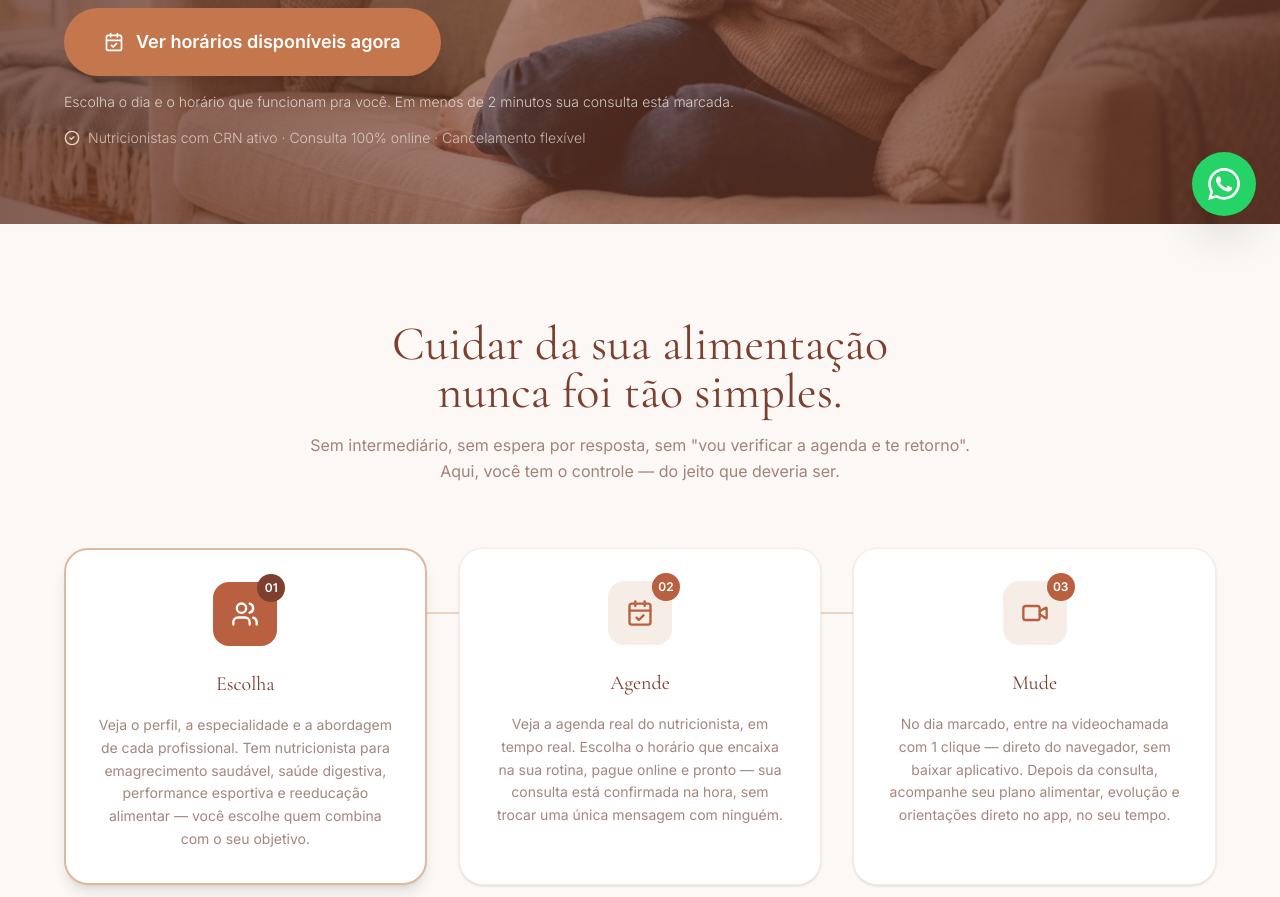
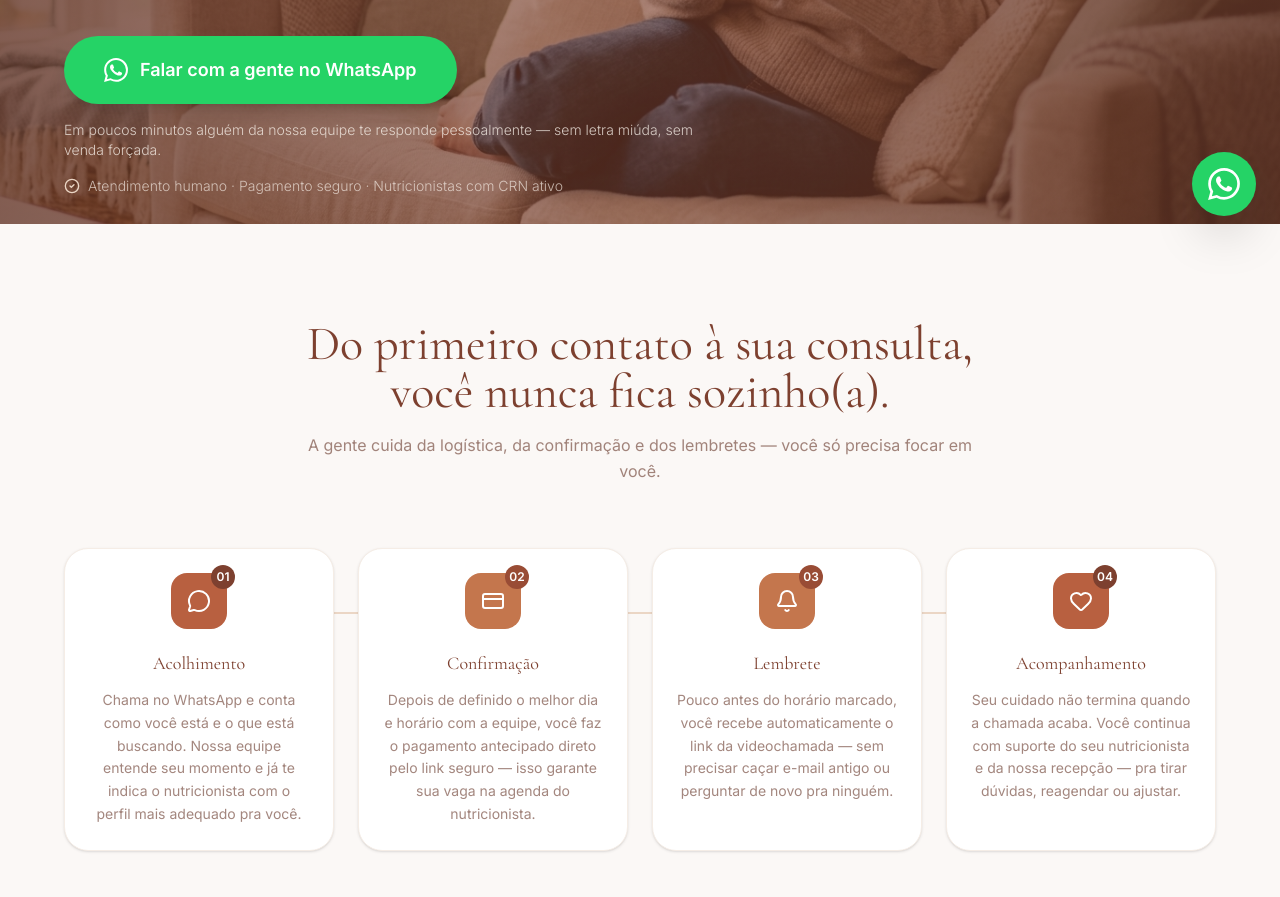
Before and after one commit to arthursl12/bhrunaestetica, a React (Vite) app: page /nutrionline in a window 1280 px wide. Shown: the part 560-1457 px from the top of the page. Built offline with nearby package versions, Linux system fonts and the light colour scheme; a web font is replaced by a local one.

Commit message:
Revise NutriOnline to hybrid model: WhatsApp CTAs, 4-step flow, new FAQ

```diff
--- a/src/NutriOnlinePage.tsx
+++ b/src/NutriOnlinePage.tsx
@@ -23,7 +23,8 @@ import {
   Zap,
   RefreshCw,
   Utensils,
-  Stethoscope
+  Stethoscope,
+  Bell
 } from 'lucide-react';
 import {
   Footer,
@@ -37,41 +38,41 @@ import { WHATSAPP_LINK } from './components/Shared';
 import TeamCarousel from './components/TeamCarousel';
 import { nutricionistas } from './data/nutricionistas';
 
-const NUTRI_WHATSAPP_LINK = `${WHATSAPP_LINK}?text=Olá!%20Tenho%20interesse%20na%20consulta%20nutricional%20online.%20Gostaria%20de%20agendar%20minha%20primeira%20consulta.`;
+const NUTRI_WHATSAPP_LINK = `${WHATSAPP_LINK}?text=Olá!%20Tenho%20interesse%20na%20consulta%20nutricional%20online.%20Gostaria%20de%20falar%20com%20alguém%20da%20equipe.`;
 
 const NutriOnlinePage = () => {
   const [openFaq, setOpenFaq] = useState<number | null>(null);
 
   const faqs = [
     {
-      q: "E se eu precisar remarcar minha consulta?",
-      a: "Sem problema. Você pode reagendar com até 24h de antecedência direto pelo app, sem precisar ligar ou justificar nada pra ninguém.",
+      q: "Por que preciso pagar antes de ter a consulta confirmada?",
+      a: "O pagamento antecipado é o que garante sua vaga na agenda do nutricionista escolhido — sem ele, o horário fica sujeito a disponibilidade até você concluir a reserva. É simples, seguro e feito por um link oficial, sem risco.",
       isSecurity: false
     },
     {
-      q: "Como recebo meu plano alimentar depois da consulta?",
-      a: "Tudo direto no seu celular. Seu nutricionista monta o plano e envia pelo app — você acessa quando quiser, de onde estiver.",
+      q: "Vou realmente falar com uma pessoa no WhatsApp, ou é um robô?",
+      a: "Uma pessoa de verdade da nossa equipe. Ela vai entender seu momento, tirar suas dúvidas e te ajudar a escolher o nutricionista e o horário mais adequados — nada de respostas automáticas genéricas.",
       isSecurity: false
     },
     {
-      q: "Preciso baixar algum aplicativo pra fazer a consulta?",
-      a: "Não. A videochamada acontece direto pelo navegador, com 1 clique. Simples assim.",
+      q: "Como recebo o link da minha consulta no dia marcado?",
+      a: "Você não precisa fazer nada. Pouco antes do horário, nosso sistema envia automaticamente o link da videochamada pra você, direto no WhatsApp ou e-mail cadastrado.",
       isSecurity: false
     },
     {
-      q: "E se eu não gostar do nutricionista que escolhi?",
-      a: "Você pode trocar de profissional quando quiser. O objetivo aqui é que você se sinta confortável e acompanhado — não preso a nada.",
+      q: "E se eu precisar remarcar depois de já ter pago?",
+      a: "Sem problema — é só falar com a nossa equipe pelo WhatsApp e a gente reorganiza seu horário com a maior flexibilidade possível.",
       isSecurity: false
     },
     {
-      q: "Os nutricionistas são realmente qualificados?",
-      a: "Sim. Todos têm registro ativo no CRN e passam por verificação de formação antes de entrar na plataforma.",
-      isSecurity: true
+      q: "Depois da consulta, eu fico sem suporte até a próxima?",
+      a: "Não. Você continua com acompanhamento tanto do seu nutricionista quanto da nossa recepção sempre que precisar — dúvidas sobre o plano, ajustes ou orientações não esperam até a próxima consulta.",
+      isSecurity: false
     },
     {
-      q: "Vou precisar seguir uma dieta super restrita?",
-      a: "Não trabalhamos com restrição extrema nem promessas milagrosas. O foco é um plano alimentar sustentável, que funciona na sua rotina real — sem sofrimento.",
-      isSecurity: false
+      q: "É seguro pagar antes de falar com o nutricionista diretamente?",
+      a: "Sim. O pagamento é feito por um link seguro após a triagem com nossa equipe, que já confirma o profissional e o horário certos pra você — o valor só garante o que já foi combinado na conversa.",
+      isSecurity: true
     }
   ];
 
@@ -93,27 +94,29 @@ const NutriOnlinePage = () => {
                 Nutrição Online
               </span>
               <h1 className="text-4xl md:text-5xl lg:text-6xl font-serif text-white mb-6 leading-tight">
-                Nutrição que cabe na sua rotina, <br />
-                <span className="text-brand-200">sem dietas malucas.</span>
+                Nutrição real, com gente de verdade <br />
+                <span className="text-brand-200">te acompanhando do primeiro "oi".</span>
               </h1>
               <p className="text-lg text-brand-100/90 mb-10 leading-relaxed font-light">
-                Agende sua consulta em tempo real, converse com um nutricionista de verdade por videochamada e receba seu plano alimentar direto no celular. Sem ligação, sem espera, sem burocracia no WhatsApp.
+                Fale agora com nossa equipe pelo WhatsApp, conte um pouco do seu momento e a gente te ajuda a encontrar o nutricionista e o horário ideais. Sem formulário, sem robô, sem enrolação.
               </p>
               <div className="space-y-4">
                 <a
-                  href="#horarios"
-                  className="inline-flex items-center justify-center w-full md:w-auto px-10 py-5 text-lg font-bold text-center text-white bg-[#c4764d] rounded-full hover:bg-[#994c35] transition-all shadow-xl hover:shadow-2xl transform hover:-translate-y-1"
-                  onClick={() => trackEvent('cta_hero_ver_horarios_nutri')}
+                  href={NUTRI_WHATSAPP_LINK}
+                  target="_blank"
+                  rel="noopener noreferrer"
+                  className="inline-flex items-center justify-center gap-3 w-full md:w-auto px-10 py-5 text-lg font-bold text-center text-white bg-[#25D366] rounded-full hover:bg-[#128C7E] transition-all shadow-xl hover:shadow-2xl transform hover:-translate-y-1"
+                  onClick={() => trackEvent('cta_hero_whatsapp_nutri')}
                 >
-                  <CalendarCheck className="w-5 h-5 mr-3 self-center" />
-                  Ver horários disponíveis agora
+                  <WhatsAppIcon className="w-6 h-6" />
+                  Falar com a gente no WhatsApp
                 </a>
                 <p className="text-sm text-brand-100/80 font-light text-center md:text-left">
-                  Escolha o dia e o horário que funcionam pra você. Em menos de 2 minutos sua consulta está marcada.
+                  Em poucos minutos alguém da nossa equipe te responde pessoalmente — sem letra miúda, sem venda forçada.
                 </p>
                 <div className="flex items-center gap-2 text-sm text-brand-100/70 font-light">
                   <CheckCircle2 className="w-4 h-4 text-brand-200 flex-shrink-0" />
-                  Nutricionistas com CRN ativo · Consulta 100% online · Cancelamento flexível
+                  Atendimento humano · Pagamento seguro · Nutricionistas com CRN ativo
                 </div>
               </div>
             </FadeIn>
@@ -127,103 +130,109 @@ const NutriOnlinePage = () => {
           <div className="text-center mb-16">
             <FadeIn>
               <h2 className="text-3xl md:text-5xl font-serif text-brand-800 mb-4">
-                Cuidar da sua alimentação <br className="hidden md:block" />
-                nunca foi tão simples.
+                Do primeiro contato à sua consulta, <br className="hidden md:block" />
+                você nunca fica sozinho(a).
               </h2>
               <p className="text-brand-900/60 max-w-2xl mx-auto leading-relaxed mt-4">
-                Sem intermediário, sem espera por resposta, sem "vou verificar a agenda e te retorno". Aqui, você tem o controle — do jeito que deveria ser.
+                A gente cuida da logística, da confirmação e dos lembretes — você só precisa focar em você.
               </p>
             </FadeIn>
           </div>
 
-          {/* Desktop — Horizontal Steps */}
-          <div className="hidden md:grid md:grid-cols-3 gap-8 relative">
-            <div className="absolute top-16 left-[20%] right-[20%] h-0.5 bg-brand-200 z-0" />
+          {/* Desktop — 4 Steps Horizontal */}
+          <div className="hidden md:grid md:grid-cols-4 gap-6 relative">
+            <div className="absolute top-16 left-[12%] right-[12%] h-0.5 bg-brand-200 z-0" />
 
             {[
               {
                 step: '01',
-                icon: Users,
-                title: 'Escolha',
-                desc: 'Veja o perfil, a especialidade e a abordagem de cada profissional. Tem nutricionista para emagrecimento saudável, saúde digestiva, performance esportiva e reeducação alimentar — você escolhe quem combina com o seu objetivo.',
-                highlight: true
+                icon: MessageCircle,
+                title: 'Acolhimento',
+                desc: 'Chama no WhatsApp e conta como você está e o que está buscando. Nossa equipe entende seu momento e já te indica o nutricionista com o perfil mais adequado pra você.',
+                human: true
               },
               {
                 step: '02',
-                icon: CalendarCheck,
-                title: 'Agende',
-                desc: 'Veja a agenda real do nutricionista, em tempo real. Escolha o horário que encaixa na sua rotina, pague online e pronto — sua consulta está confirmada na hora, sem trocar uma única mensagem com ninguém.',
-                highlight: false
+                icon: CreditCard,
+                title: 'Confirmação',
+                desc: 'Depois de definido o melhor dia e horário com a equipe, você faz o pagamento antecipado direto pelo link seguro — isso garante sua vaga na agenda do nutricionista.',
+                human: false
               },
               {
                 step: '03',
-                icon: Video,
-                title: 'Mude',
-                desc: 'No dia marcado, entre na videochamada com 1 clique — direto do navegador, sem baixar aplicativo. Depois da consulta, acompanhe seu plano alimentar, evolução e orientações direto no app, no seu tempo.',
-                highlight: false
+                icon: Bell,
+                title: 'Lembrete',
+                desc: 'Pouco antes do horário marcado, você recebe automaticamente o link da videochamada — sem precisar caçar e-mail antigo ou perguntar de novo pra ninguém.',
+                human: false
+              },
+              {
+                step: '04',
+                icon: Heart,
+                title: 'Acompanhamento',
+                desc: 'Seu cuidado não termina quando a chamada acaba. Você continua com suporte do seu nutricionista e da nossa recepção — pra tirar dúvidas, reagendar ou ajustar.',
+                human: true
               }
             ].map((item, i) => (
-              <FadeIn key={i} delay={i * 0.2} className="relative z-10">
-                <div className={`p-8 rounded-3xl text-center h-full ${
-                  item.highlight
-                    ? 'bg-white shadow-lg border-2 border-brand-300'
-                    : 'bg-white shadow-sm border border-brand-100'
-                }`}>
-                  <div className={`w-16 h-16 rounded-2xl flex items-center justify-center mx-auto mb-6 relative ${
-                    item.highlight ? 'bg-brand-600' : 'bg-brand-100'
+              <FadeIn key={i} delay={i * 0.15} className="relative z-10">
+                <div className="bg-white p-6 rounded-3xl shadow-sm border border-brand-100 text-center h-full">
+                  <div className={`w-14 h-14 rounded-2xl flex items-center justify-center mx-auto mb-5 relative ${
+                    item.human ? 'bg-brand-600' : 'bg-[#c4764d]'
                   }`}>
-                    <item.icon className={`w-7 h-7 ${item.highlight ? 'text-white' : 'text-brand-600'}`} />
-                    <span className={`absolute -top-2 -right-2 w-7 h-7 text-xs font-bold rounded-full flex items-center justify-center ${
-                      item.highlight ? 'bg-brand-800 text-white' : 'bg-brand-600 text-white'
+                    <item.icon className="w-6 h-6 text-white" />
+                    <span className={`absolute -top-2 -right-2 w-6 h-6 text-xs font-bold rounded-full flex items-center justify-center ${
+                      item.human ? 'bg-brand-800 text-white' : 'bg-[#994c35] text-white'
                     }`}>
                       {item.step}
                     </span>
                   </div>
-                  <h3 className="text-xl font-serif text-brand-800 mb-4">{item.title}</h3>
+                  <h3 className="text-lg font-serif text-brand-800 mb-3">{item.title}</h3>
                   <p className="text-brand-900/60 text-sm leading-relaxed">{item.desc}</p>
                 </div>
               </FadeIn>
             ))}
           </div>
 
-          {/* Mobile — Stacked Steps */}
+          {/* Mobile — 4 Stacked Steps */}
           <div className="md:hidden space-y-6 relative">
             <div className="absolute top-0 bottom-0 left-8 w-0.5 bg-brand-200" />
             {[
               {
                 step: '01',
-                icon: Users,
-                title: 'Escolha',
-                desc: 'Veja o perfil e especialidade de cada nutricionista. Você escolhe quem combina com o seu objetivo.',
-                highlight: true
+                icon: MessageCircle,
+                title: 'Acolhimento',
+                desc: 'Chama no WhatsApp e conte o que está buscando. Nossa equipe indica o nutricionista ideal.',
+                human: true
               },
               {
                 step: '02',
-                icon: CalendarCheck,
-                title: 'Agende',
-                desc: 'Veja a agenda em tempo real, escolha o horário e confirme — sem mensagens.',
-                highlight: false
+                icon: CreditCard,
+                title: 'Confirmação',
+                desc: 'Faça o pagamento seguro para garantir sua vaga na agenda do nutricionista.',
+                human: false
               },
               {
                 step: '03',
-                icon: Video,
-                title: 'Mude',
-                desc: 'Entre na videochamada com 1 clique e acompanhe seu plano no app.',
-                highlight: false
+                icon: Bell,
+                title: 'Lembrete',
+                desc: 'Receba o link da videochamada automaticamente antes do horário.',
+                human: false
+              },
+              {
+                step: '04',
+                icon: Heart,
+                title: 'Acompanhamento',
+                desc: 'Continue com suporte do nutricionista e da recepção depois da consulta.',
+                human: true
               }
             ].map((item, i) => (
-              <FadeIn key={i} delay={i * 0.15} className="relative z-10 pl-20">
-                <div className={`p-6 rounded-2xl ${
-                  item.highlight
-                    ? 'bg-white shadow-lg border-2 border-brand-300'
-                    : 'bg-white shadow-sm border border-brand-100'
-                }`}>
+              <FadeIn key={i} delay={i * 0.1} className="relative z-10 pl-20">
+                <div className="bg-white p-5 rounded-2xl shadow-sm border border-brand-100">
                   <div className={`absolute left-3 w-11 h-11 rounded-xl flex items-center justify-center ${
-                    item.highlight ? 'bg-brand-600' : 'bg-brand-100'
+                    item.human ? 'bg-brand-600' : 'bg-[#c4764d]'
                   }`}>
-                    <item.icon className={`w-5 h-5 ${item.highlight ? 'text-white' : 'text-brand-600'}`} />
+                    <item.icon className="w-5 h-5 text-white" />
                   </div>
-                  <span className="text-xs font-bold text-brand-400 uppercase tracking-widest">Passo {item.step}</span>
+                  <span className="text-xs font-bold text-brand-400 uppercase tracking-widest">Etapa {item.step}</span>
                   <h3 className="text-lg font-serif text-brand-800 mt-1 mb-2">{item.title}</h3>
                   <p className="text-brand-900/60 text-sm leading-relaxed">{item.desc}</p>
                 </div>
@@ -234,11 +243,14 @@ const NutriOnlinePage = () => {
           <FadeIn delay={0.4}>
             <div className="mt-12 text-center">
               <a
-                href="#horarios"
-                className="inline-flex items-center justify-center px-8 py-4 text-lg font-bold text-white bg-[#c4764d] rounded-full hover:bg-[#994c35] transition-all shadow-lg hover:shadow-xl transform hover:-translate-y-1"
-                onClick={() => trackEvent('cta_como_funciona_nutri')}
+                href={NUTRI_WHATSAPP_LINK}
+                target="_blank"
+                rel="noopener noreferrer"
+                className="inline-flex items-center justify-center gap-3 px-8 py-4 text-lg font-bold text-white bg-[#25D366] rounded-full hover:bg-[#128C7E] transition-all shadow-lg hover:shadow-xl transform hover:-translate-y-1"
+                onClick={() => trackEvent('cta_como_funciona_whatsapp_nutri')}
               >
-                Quero agendar minha primeira consulta
+                <WhatsAppIcon className="w-5 h-5" />
+                Quero começar agora pelo WhatsApp
               </a>
             </div>
           </FadeIn>
@@ -405,11 +417,14 @@ const NutriOnlinePage = () => {
           <FadeIn delay={0.5}>
             <div className="mt-12 text-center">
               <a
-                href="#horarios"
-                className="inline-flex items-center justify-center px-8 py-4 text-lg font-bold text-white bg-[#c4764d] rounded-full hover:bg-[#994c35] transition-all shadow-lg hover:shadow-xl transform hover:-translate-y-1"
-                onClick={() => trackEvent('cta_para_quem_nutri')}
+                href={NUTRI_WHATSAPP_LINK}
+                target="_blank"
+                rel="noopener noreferrer"
+                className="inline-flex items-center justify-center gap-3 px-8 py-4 text-lg font-bold text-white bg-[#25D366] rounded-full hover:bg-[#128C7E] transition-all shadow-lg hover:shadow-xl transform hover:-translate-y-1"
+                onClick={() => trackEvent('cta_para_quem_whatsapp_nutri')}
               >
-                Encontrar o nutricionista ideal pra mim
+                <WhatsAppIcon className="w-5 h-5" />
+                Falar com a gente no WhatsApp
               </a>
             </div>
           </FadeIn>
@@ -515,19 +530,21 @@ const NutriOnlinePage = () => {
             <div className="md:pr-4">
               <FadeIn>
                 <h2 className="text-4xl md:text-5xl font-serif mb-6 leading-tight text-left">
-                  Sua próxima consulta está a 2 cliques de distância.
+                  Sua saúde merece gente de verdade cuidando de você.
                 </h2>
                 <p className="text-xl text-brand-200/80 mb-10 max-w-lg font-light leading-relaxed text-left">
-                  Chega de adiar o seu cuidado por burocracia. Veja os horários disponíveis agora e comece sua reeducação alimentar sem culpa, sem terrorismo nutricional e sem complicação.
+                  Chega de adiar. Fale com nossa equipe agora e comece sua reeducação alimentar sem culpa, sem terrorismo nutricional e sem complicação.
                 </p>
                 <div className="flex flex-col sm:flex-row justify-start gap-4">
                   <a
-                    href="#horarios"
-                    className="inline-flex items-center justify-center px-10 py-5 text-lg font-bold text-white bg-[#c4764d] rounded-full hover:bg-[#994c35] transition-all shadow-xl hover:shadow-2xl transform hover:-translate-y-1"
-                    onClick={() => trackEvent('cta_final_nutri')}
+                    href={NUTRI_WHATSAPP_LINK}
+                    target="_blank"
+                    rel="noopener noreferrer"
+                    className="inline-flex items-center justify-center gap-3 px-10 py-5 text-lg font-bold text-white bg-[#25D366] rounded-full hover:bg-[#128C7E] transition-all shadow-xl hover:shadow-2xl transform hover:-translate-y-1"
+                    onClick={() => trackEvent('cta_final_whatsapp_nutri')}
                   >
-                    <CalendarCheck className="w-5 h-5 mr-3 self-center" />
-                    Ver horários disponíveis
+                    <WhatsAppIcon className="w-6 h-6" />
+                    Falar com a gente no WhatsApp
                   </a>
                 </div>
               </FadeIn>
```
